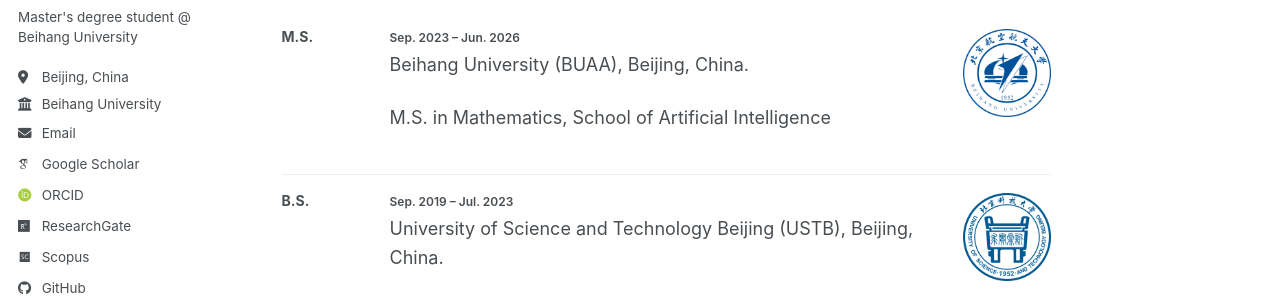
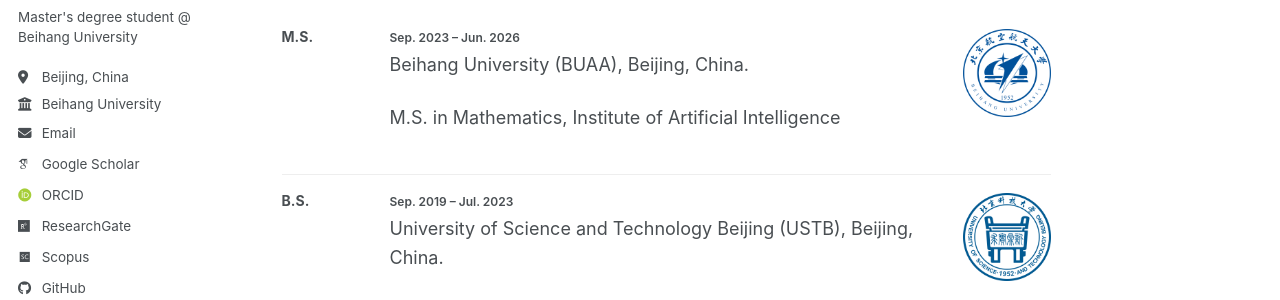
Before and after one commit to if-hyf/if-hyf.github.io, a Jekyll site: the page built from _pages/about.md, in a window 1280 px wide and 1185 px high. Shown: the part 311-611 px from the top of the window. Built offline with Jekyll 4.4.1, drawn with Linux system fonts in a browser that asks for light colours; some web fonts are replaced; a script bundle is joined from its source files by our own code; library files that are not in the unit come from our copies.

Commit message:
Update about.md

```diff
--- a/_pages/about.md
+++ b/_pages/about.md
@@ -37,7 +37,7 @@
   <div class="edu-mid">
     <div class="edu-date">Sep. 2023 – Jun. 2026</div>
     <p class="edu-text">Beihang University (BUAA), Beijing, China.</p>
-    <p class="edu-text">M.S. in Mathematics, School of Artificial Intelligence</p>
+    <p class="edu-text">M.S. in Mathematics, Institute of Artificial Intelligence</p>
   </div>
 
   <div class="edu-right">
```
